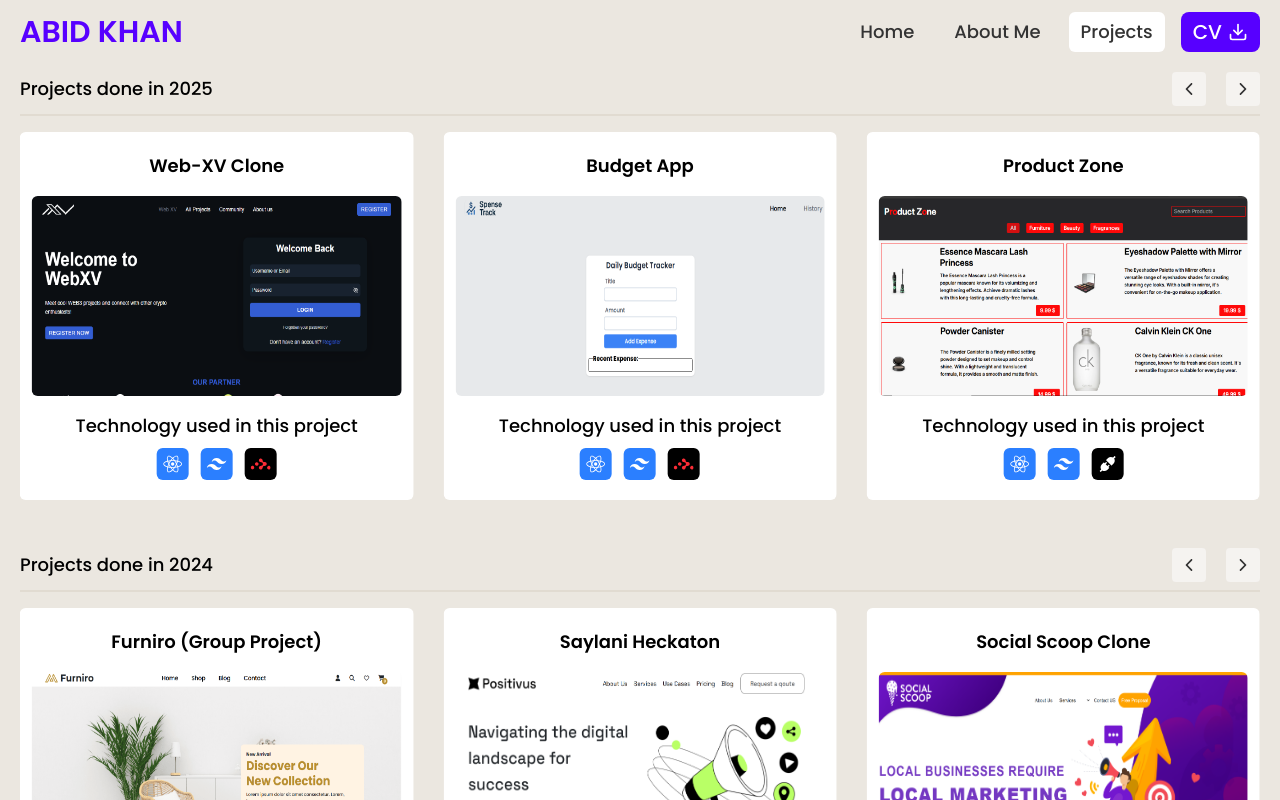
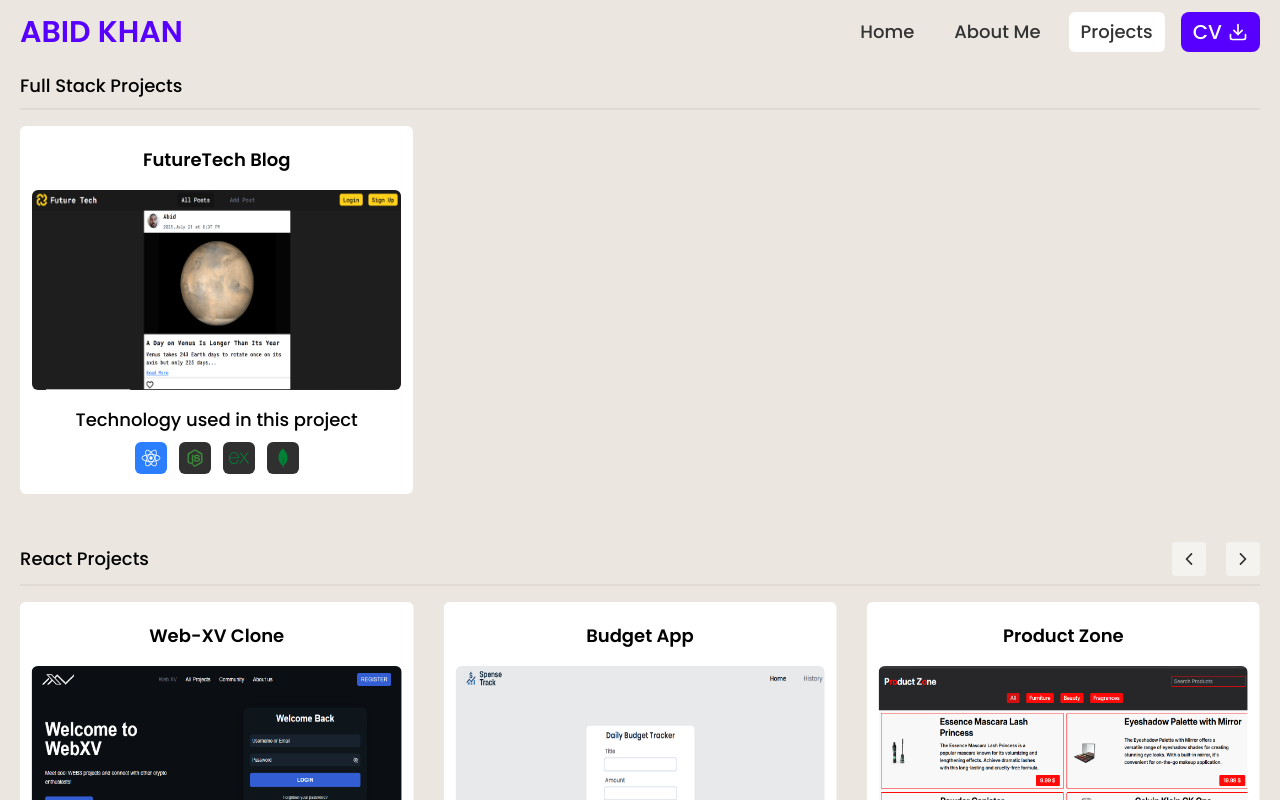
Before and after one commit to Abidkhan234/Portfolio, a React (Vite) app: page /projects in a window 1280 px wide. Shown: the top 800 px of the page. Built offline with nearby package versions, Linux system fonts and the light colour scheme.

Commit message:
Refactor code structure for improved readability and maintainability

```diff
--- a/src/pages/ProjectPage.jsx
+++ b/src/pages/ProjectPage.jsx
@@ -12,9 +12,11 @@
 import image5 from "../../public/image/ProjectPage/ProjectImages/Furniro.PNG";
 import image6 from "../../public/image/ProjectPage/ProjectImages/Biccas-Clone.PNG";
 
-import { IoLogoJavascript, IoLogoReact } from "react-icons/io5";
+import fullStackImage from "../../public/image/ProjectPage/ProjectImages/full-stack-blog-image.PNG";
+
+import { IoLogoJavascript, IoLogoNodejs, IoLogoReact } from "react-icons/io5";
 import { FaCss3, FaHtml5 } from "react-icons/fa";
-import { SiReactrouter } from "react-icons/si";
+import { SiExpress, SiMongodb, SiReactrouter } from "react-icons/si";
 import { RiTailwindCssFill } from "react-icons/ri";
 import { AiFillApi } from "react-icons/ai";
 import { IoIosArrowBack, IoIosArrowForward } from "react-icons/io";
@@ -246,6 +248,36 @@
     },
   ];
 
+  const projectData3 = [
+    {
+      title: "FutureTech Blog",
+      image: fullStackImage,
+      link: "https://future-tech-iota.vercel.app",
+      iconArr: [
+        {
+          icon: <IoLogoReact />,
+          bgColor: "bg-blue-500",
+          textColor: "text-white",
+        },
+        {
+          icon: <IoLogoNodejs />,
+          bgColor: "bg-[#303030]",
+          textColor: "text-[#3c873a]",
+        },
+        {
+          icon: <SiExpress />,
+          bgColor: "bg-[#303030]",
+          textColor: "text-green-700",
+        },
+        {
+          icon: <SiMongodb />,
+          bgColor: "bg-[#303030]",
+          textColor: "text-green-700",
+        },
+      ],
+    },
+  ];
+
   const swiperBtns1 = [
     {
       isClass: "custom-swiper-next",
@@ -268,18 +300,36 @@
     },
   ];
 
+  const swiperBtns3 = [
+    {
+      isClass: "custom-swiper-next3",
+      icon: <IoIosArrowBack />,
+    },
+    {
+      isClass: "custom-swiper-prev3",
+      icon: <IoIosArrowForward />,
+    },
+  ];
+
   return (
     <div className="flex flex-col gap-8">
       <div className="">
         <SectionLayout2
-          title={"Projects done in 2025"}
+          title={"Full Stack Projects"}
+          projectData={projectData3}
+          swiperBtn={swiperBtns3}
+        />
+      </div>
+      <div className="">
+        <SectionLayout2
+          title={"React Projects"}
           projectData={projectData1}
           swiperBtn={swiperBtns1}
         />
       </div>
       <div className="">
         <SectionLayout2
-          title={"Projects done in 2024"}
+          title={"HTML,CSS & JS Projects"}
           projectData={projectData2}
           swiperBtn={swiperBtns2}
         />
```
Also changed, not shown: public/image/ProjectPage/ProjectImages/full-stack-blog-image.PNG (added), 1 other file (tests, documents, lock files or other folders).
